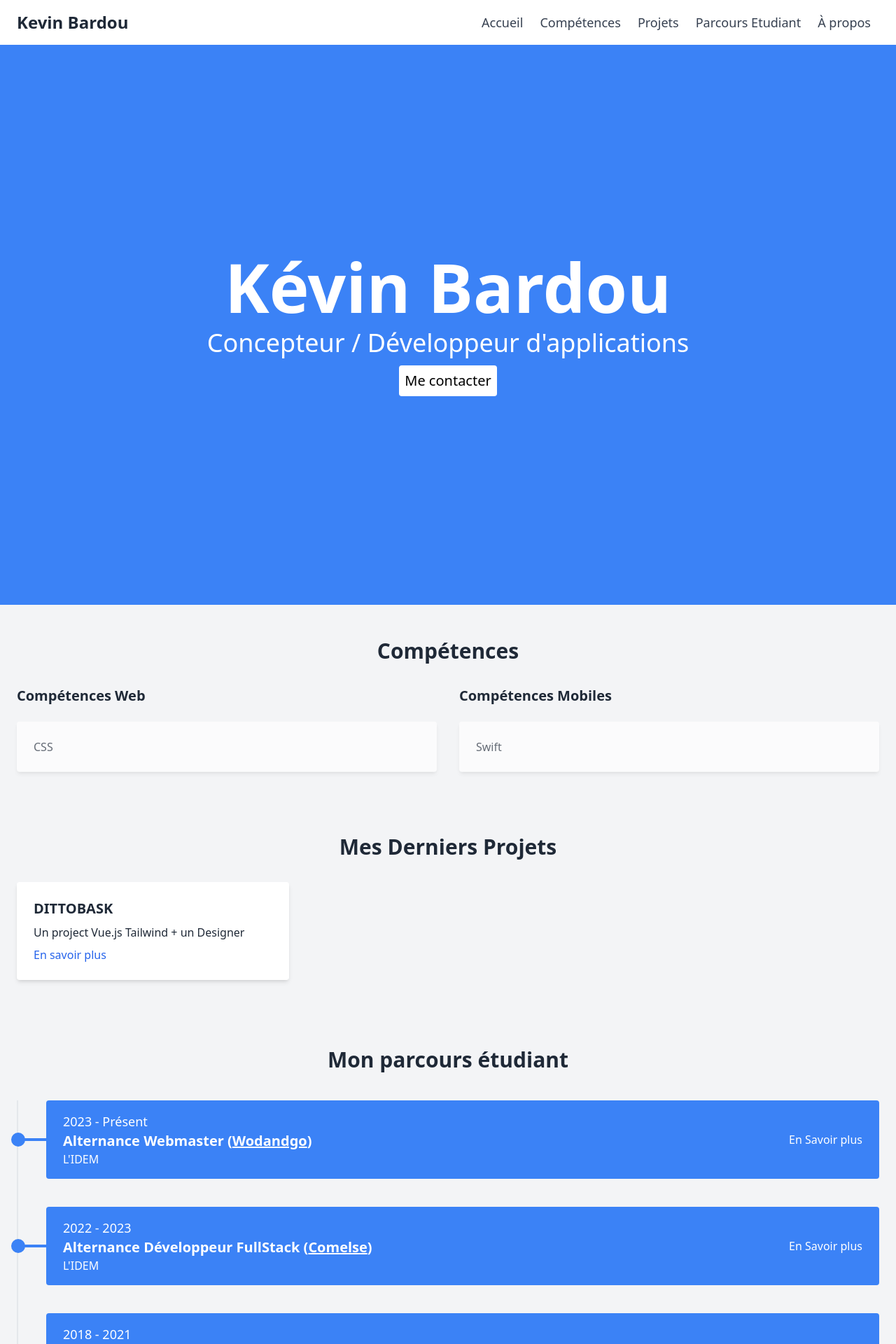
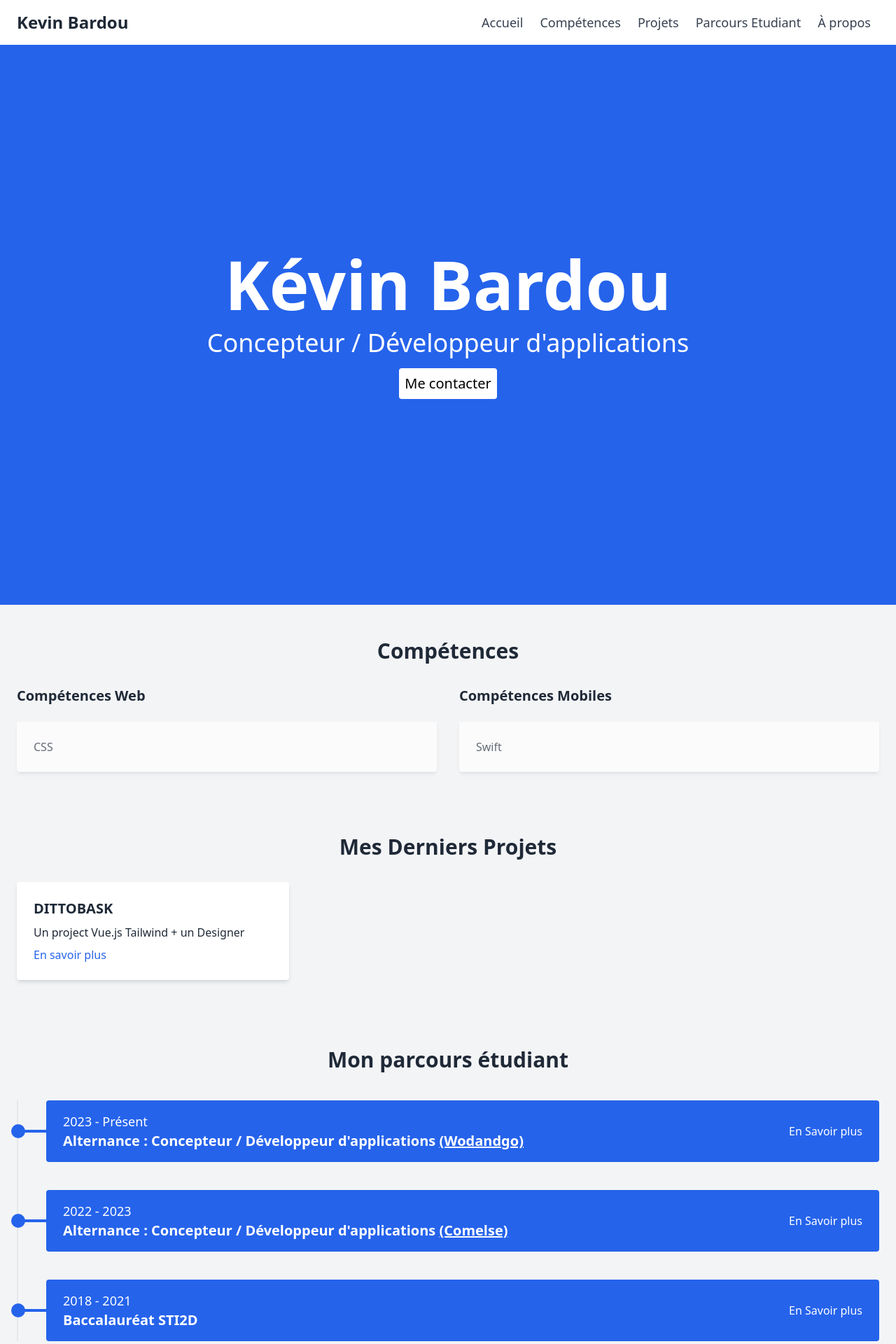
Before and after one commit to Dev-Crisis/portfolio, a Vue app: page / in a window 1280 px wide. Shown: the top 1920 px of the page at 70% size. Built offline with nearby package versions, Linux system fonts and the light colour scheme.

Commit message:
Add better animation of Modale.vue + better accessibility and performance

```diff
--- a/src/App.vue
+++ b/src/App.vue
@@ -17,6 +17,6 @@ import StudentPath from "./components/StudentPath.vue";
 
 export default defineComponent({
   components: {StudentPath, Header, Skills, HeroBanner, Projects, About}
-})
+});
 
 </script>
--- a/src/components/Header.vue
+++ b/src/components/Header.vue
@@ -15,7 +15,7 @@
         <a href="#about" class="text-gray-700 hover:text-blue-500 mx-3 text-lg">À propos</a>
       </nav>
       <div class="md:hidden">
-        <button id="menu-btn" class="text-gray-700 hover:text-blue-500 focus:outline-none">
+        <button id="menu-btn" aria-label="Ouvrir le Menu" class="text-gray-700 hover:text-blue-500 focus:outline-none">
           <svg class="w-6 h-6" fill="none" stroke="currentColor" viewBox="0 0 24 24" xmlns="http://www.w3.org/2000/svg">
             <path stroke-linecap="round" stroke-linejoin="round" stroke-width="2" d="M4 6h16M4 12h16m-7 6h7"></path>
           </svg>
--- a/src/components/HeroBanner.vue
+++ b/src/components/HeroBanner.vue
@@ -3,26 +3,37 @@
 import Modale from "./Modale.vue";
 import {ref} from "vue";
 
-const modalClass = ref('hidden');
+const modalClass = ref('-left-full');
 const modalProject = ref({});
 
-function openModale(){
-  window.scrollTo(0,0);
+function openModale() {
+  window.scrollTo(0, 0);
   document.body.classList.add("overflow-hidden");
-  modalClass.value = "";
-  modalProject.value = {name: "Mes Informations", phoneNumber: "tel:0650182074", email: "mailto:kbardou86@gmail.com?subject=Portfolio", instagram: "https://www.instagram.com/dev_crisis/?hl=fr", linkedin: "https://www.linkedin.com/in/k%C3%A9vin-bardou-17071a212/", github: "https://github.com/Dev-Crisis"};
+  modalClass.value = "left-0";
+  modalProject.value = {
+    name: "Mes Informations",
+    phoneNumber: "tel:0650182074",
+    email: "mailto:kbardou86@gmail.com?subject=Portfolio",
+    instagram: "https://www.instagram.com/dev_crisis/?hl=fr",
+    linkedin: "https://www.linkedin.com/in/k%C3%A9vin-bardou-17071a212/",
+    github: "https://github.com/Dev-Crisis"
+  };
 }
 
-const closeModale = () => {
-  modalClass.value = "hidden";
-  document.body.classList.remove("overflow-hidden");
+const closeModale = (e) => {
+  if (e.target.id === "modale") {
+    modalClass.value = "-left-full";
+    document.body.classList.remove("overflow-hidden");
+  }
 }
 </script>
 
 <template>
   <!-- Hero Banner -->
-  <Modale :class="modalClass" :project="modalProject" class="transition-all duration-300" @click.passive="closeModale()"/>
-  <section id="hero" class="bg-blue-500 text-white h-[300px] md:h-screen flex flex-col gap-3 justify-center items-center text-center px-6 fade-in">
+  <Modale :class="modalClass" :project="modalProject"
+          @click.passive="(e) => closeModale(e)"/>
+  <section id="hero"
+           class="bg-blue-600 text-white h-[300px] md:h-screen flex flex-col gap-4 justify-center items-center text-center px-6 fade-in">
     <h1 class="text-4xl lg:text-8xl font-bold">Kévin Bardou</h1>
     <h2 class="text-2xl lg:text-4xl">Concepteur / Développeur d'applications</h2>
     <button class="text-xl bg-white rounded text-black p-2 " @click.passive="openModale">Me contacter</button>
--- a/src/components/Projects.vue
+++ b/src/components/Projects.vue
@@ -1,33 +1,33 @@
 <script setup>
 
 const projects = [
-    {name: 'Dittobask', preview: "/src/assets/dittobask-mobile.webp",excerpt: 'Un project Vue.js Tailwind + un Designer', url: "https://dev-crisis.github.io/dittobask/", description: "Ce projet a été inspirer par le mouvement des NFT, une idée d'un ami Designer/Graphiste qui à vue le jour après une conception et un petit mois de travail avec une stack : Vue.js + Tailwindcss.", alt: "Dittobask Projet NFT"}
+    {name: 'Dittobask', preview: "/src/assets/dittobask.webp",excerpt: 'Un project Vue.js Tailwind + un Designer', url: "https://dev-crisis.github.io/dittobask/", description: "Ce projet a été inspirer par le mouvement des NFT, une idée d'un ami Designer/Graphiste qui a vue le jour après une conception et un petit mois de travail avec une stack : Vue.js + Tailwindcss.", alt: "Dittobask Projet NFT"}
 ];
-
-
 
 import Modale from "./Modale.vue";
 import {ref} from "vue";
 
-const modalClass = ref('hidden');
+const modalClass = ref('-left-full');
 const modalProject = ref({});
 
 function openModale(project){
   window.scrollTo(0,0);
   document.body.classList.add("overflow-hidden");
-  modalClass.value = "";
+  modalClass.value = "left-0";
   modalProject.value = project;
 }
 
-const closeModale = () => {
-  modalClass.value = "hidden";
-  document.body.classList.remove("overflow-hidden");
+const closeModale = (e) => {
+  if (e.target.id === "modale") {
+    modalClass.value = "-left-full";
+    document.body.classList.remove("overflow-hidden");
+  }
 }
 
 </script>
 
 <template>
-  <Modale :class="modalClass" :project="modalProject" class="transition-all duration-300" @click.passive="closeModale()"/>
+  <Modale :class="modalClass" :project="modalProject" @click.passive="(e) => closeModale(e)"/>
   <!-- Projects -->
   <section id="projects" class="container mx-auto px-6 py-12 fade-in">
     <h2 class="text-3xl font-bold text-center mb-8">Mes Derniers Projets</h2>
@@ -36,7 +36,7 @@ const closeModale = () => {
       <div class="bg-white p-6 rounded shadow-md fade-in flex items-start gap-2 flex-col" v-for="project in projects.slice(0, 3)">
         <h3 class="text-xl font-semibold uppercase">{{ project.name }}</h3>
         <p>{{ project.excerpt }}</p>
-        <a class="text-blue-600 hover:underline cursor-pointer" @click.passive="openModale(project)">En savoir plus</a>
+        <button class="text-blue-600 hover:underline cursor-pointer" @click.passive="openModale(project)">En savoir plus</button>
       </div>
     </div>
   </section>
--- a/src/components/Skills.vue
+++ b/src/components/Skills.vue
@@ -16,8 +16,8 @@
             <div class="carousel-item bg-white p-6 rounded shadow-md fade-in">HTML</div>
             <div class="carousel-item bg-white p-6 rounded shadow-md fade-in">CSS</div>
             <div class="carousel-item bg-white p-6 rounded shadow-md fade-in">JavaScript</div>
-            <div class="carousel-item bg-white p-6 rounded shadow-md fade-in">React</div>
-            <div class="carousel-item bg-white p-6 rounded shadow-md fade-in">Vue</div>
+            <div class="carousel-item bg-white p-6 rounded shadow-md fade-in">React.js</div>
+            <div class="carousel-item bg-white p-6 rounded shadow-md fade-in">Vue.js</div>
             <div class="carousel-item bg-white p-6 rounded shadow-md fade-in">Laravel</div>
             <div class="carousel-item bg-white p-6 rounded shadow-md fade-in">Symfony</div>
             <div class="carousel-item bg-white p-6 rounded shadow-md fade-in">WordPress</div>
--- a/src/components/StudentPath.vue
+++ b/src/components/StudentPath.vue
@@ -4,25 +4,27 @@ import Modale from "./Modale.vue";
 import {ref} from "vue";
 
 const projects = [
-  {dates: "2018 - 2021", description: "D1", excerpt: "Alternance Webmaster", name: "Alternance : Concepteur / Développeur d'applications", url: "https://wodandgo.com", company: "Wodandgo", school: "Lycée Pablo Picasso"},
-  {dates: "2022 - 2023", description: "D2", excerpt: "Alternance Développeur FullStack", name: "Alternance : Concepteur / Développeur d'applications", url: "https://www.comelse.com/", company: "Comelse", school: "L'IDEM"},
-  {dates: "2023 - Présent", description: "D3", excerpt: "Alternance Webmaster", name: "Alternance : Concepteur / Développeur d'applications", url: "https://wodandgo.com", company: "Wodandgo", school: "L'IDEM"},
+  {dates: "2023 - Présent", description: "D3", excerpt: "Alternant Webmaster", name: "Alternance : Concepteur / Développeur d'applications", url: "https://wodandgo.com", company: "Wodandgo"},
+  {dates: "2022 - 2023", description: "D2", excerpt: "Alternant Développeur FullStack", name: "Alternance : Concepteur / Développeur d'applications", url: "https://www.comelse.com/", company: "Comelse"},
+  {dates: "2018 - 2021", description: "D1", excerpt: "Baccalauréat STI2D", name: "Baccalauréat STI2D", url: null, company: "Lycée Pablo Picasso"},
 ];
 
 
-const modalClass = ref('hidden');
+const modalClass = ref('-left-full');
 const modalProject = ref({});
 
 function openModale(project){
   window.scrollTo(0,0);
   document.body.classList.add("overflow-hidden");
-  modalClass.value = "";
+  modalClass.value = "left-0";
   modalProject.value = project;
 }
 
-const closeModale = () => {
-  modalClass.value = "hidden";
-  document.body.classList.remove("overflow-hidden");
+const closeModale = (e) => {
+  if (e.target.id === "modale") {
+    modalClass.value = "-left-full";
+    document.body.classList.remove("overflow-hidden");
+  }
 }
 </script>
 
@@ -30,17 +32,16 @@ const closeModale = () => {
   <!-- Student Path -->
   <section id="student-path" class="container mx-auto px-6 py-12 fade-in">
     <h2 class="text-3xl font-bold text-center mb-8">Mon parcours étudiant</h2>
-    <Modale :class="modalClass" :project="modalProject" class="transition-all duration-300" @click.passive="closeModale()"/>
+    <Modale :class="modalClass" :project="modalProject" @click.passive="(e) => closeModale(e)"/>
     <div class="border-l-2 mt-10">
-      <div v-for="project in projects.reverse()"
-          class="transform transition cursor-pointer hover:-translate-y-2 ml-10 relative flex items-center px-6 py-4 bg-blue-500 text-white rounded mb-10 flex-col md:flex-row space-y-4 md:space-y-0">
+      <div v-for="project in projects"
+          class="transform transition cursor-pointer hover:-translate-y-2 ml-10 relative flex items-center px-6 py-4 bg-blue-600 text-white rounded mb-10 flex-col md:flex-row space-y-4 md:space-y-0">
         <div
-            class="w-5 h-5 bg-blue-500 absolute -left-10 transform -translate-x-2/4 rounded-full z-10 mt-2 md:mt-0"></div>
-        <div class="w-10 h-1 bg-blue-500 absolute -left-10 z-0"></div>
+            class="w-5 h-5 bg-blue-600 absolute -left-10 transform -translate-x-2/4 rounded-full z-10 mt-2 md:mt-0"></div>
+        <div class="w-10 h-1 bg-blue-600 absolute -left-10 z-0"></div>
         <div class="flex-auto">
           <h3 class="text-lg">{{ project.dates }}</h3>
-          <h4 class="text-xl font-bold">{{ project.excerpt }} (<a class="underline" target="_blank" :href="project.url">{{ project.company }}</a>)</h4>
-          <span>{{ project.school }}</span>
+          <h4 class="text-xl font-bold">{{ project.name }} <a v-if="project.url" class="underline" target="_blank" :href="project.url">({{ project.company }})</a></h4>
         </div>
           <a href="#" class="text-center hover:text-gray-300" @click.passive="openModale(project)">En Savoir plus</a>
       </div>
--- a/src/main.js
+++ b/src/main.js
@@ -30,6 +30,6 @@ carousels.forEach(carousel => {
 const menuBtn = document.getElementById('menu-btn');
 const mobileMenu = document.getElementById('mobile-menu');
 
-menuBtn.addEventListener('click', () => {
+menuBtn.addEventListener('click', (e) => {
     mobileMenu.classList.toggle('hidden');
 });
```
Also changed, not shown: src/components/Modale.vue (+4 -4 lines), public/robots.txt (added), src/robots.txt (added).
